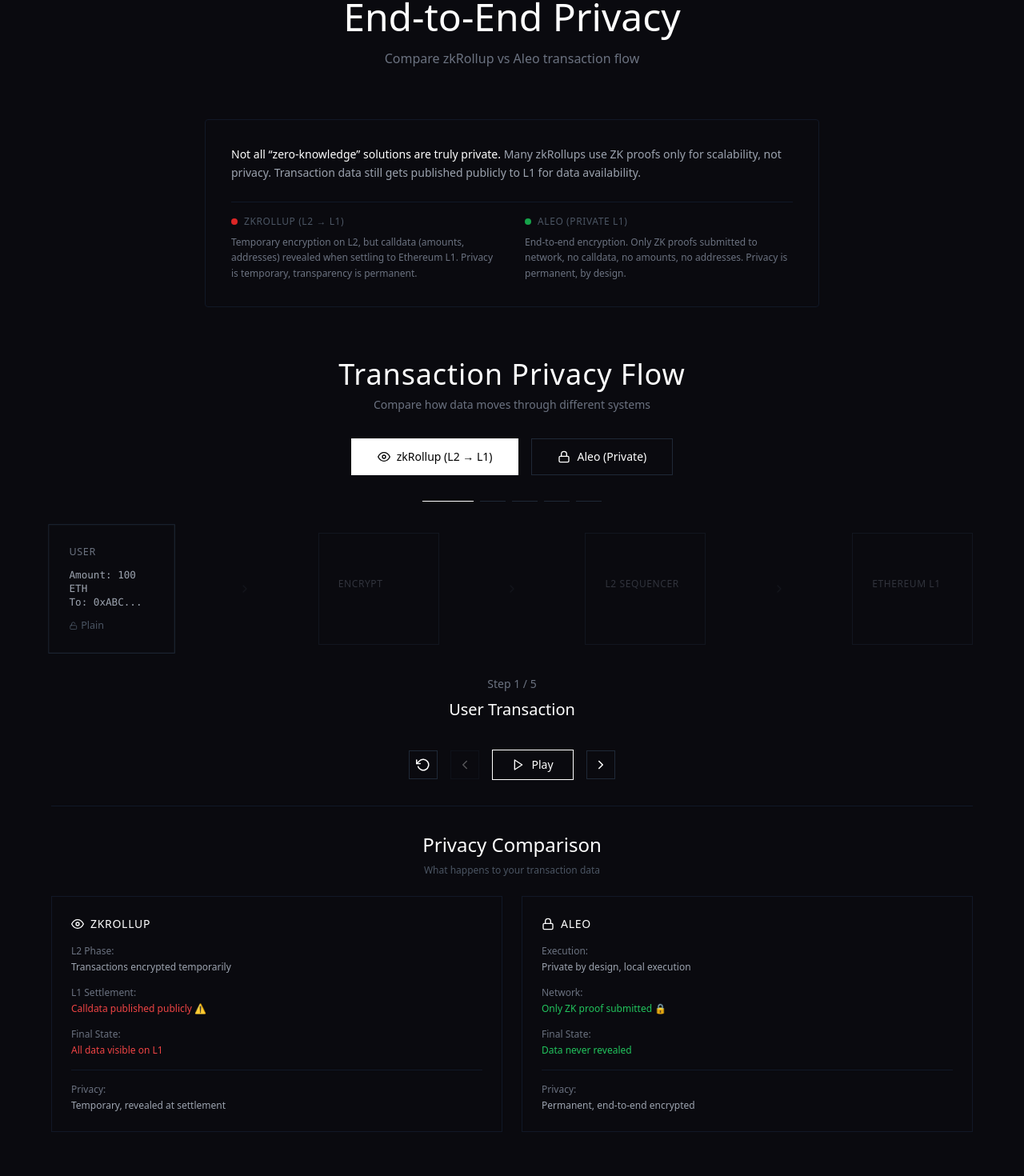
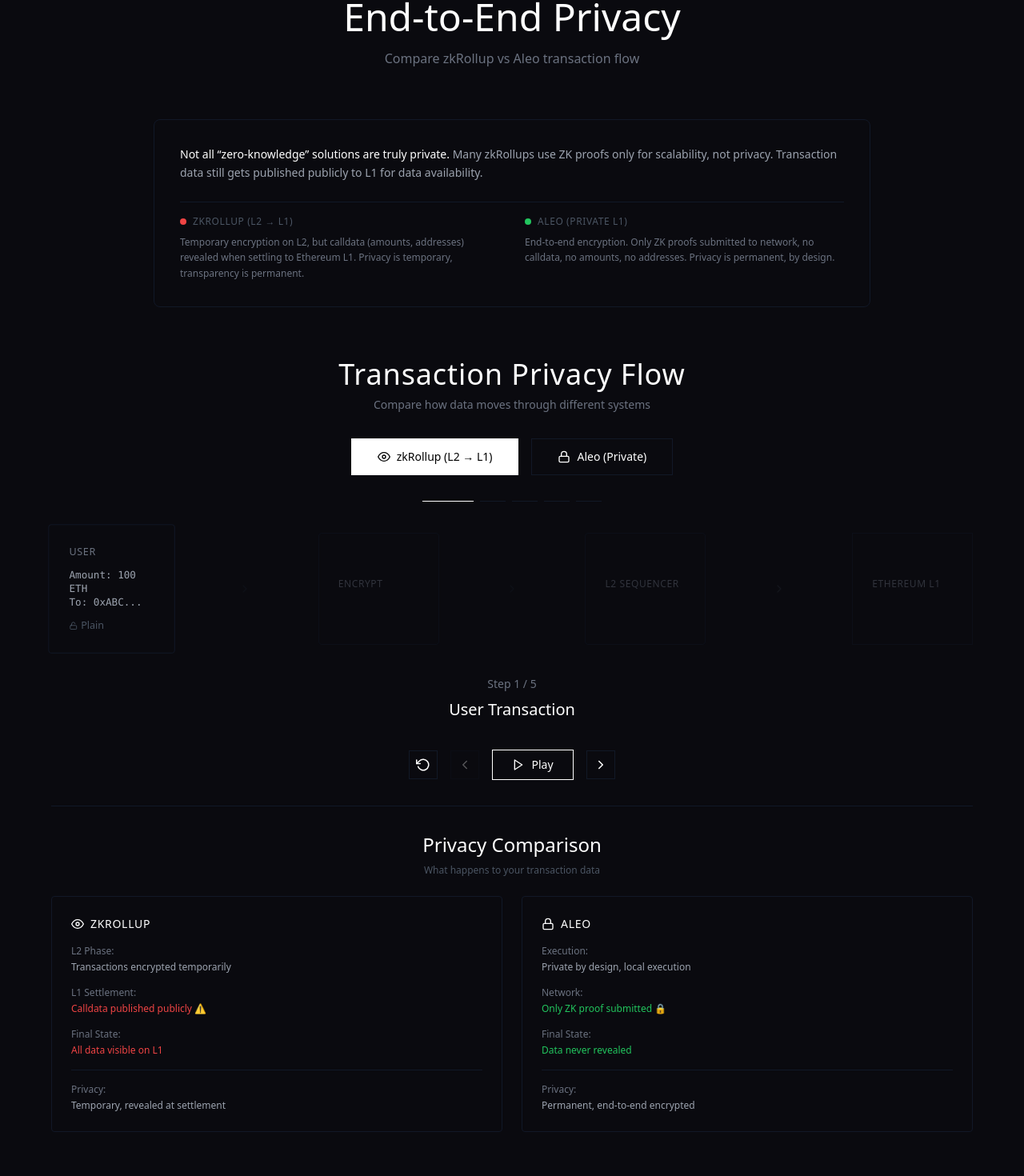
Before and after one commit to 760AnaPY/aleo-site, a React (Vite) app: page / in a window 1280 px wide. Shown: the part 5102-6572 px from the top of the page at 80% size. Built offline with nearby package versions, Linux system fonts and the light colour scheme.

Commit message:
Align PrivacyArchitectureSection and TransactionFlowComparison blocks with requested spec (styling, content)

```diff
--- a/src/components/Hero/PrivacyArchitectureSection.jsx
+++ b/src/components/Hero/PrivacyArchitectureSection.jsx
@@ -14,8 +14,8 @@
           </p>
         </div>
 
-        {/* Info Block */}
-        <div className="max-w-3xl mx-auto mb-12 border border-gray-900 p-8 rounded">
+        {/* Info Block (aligned styling with adjacent sections) */}
+        <div className="max-w-4xl mx-auto mb-12 border border-gray-900 p-8 rounded-lg">
           <div className="space-y-6 text-sm text-gray-400">
             <p className="leading-relaxed">
               <span className="text-white font-light">
@@ -29,7 +29,7 @@
             <div className="grid grid-cols-1 md:grid-cols-2 gap-8 pt-4 border-t border-gray-900">
               <div>
                 <div className="text-xs text-gray-600 uppercase tracking-wider mb-2 flex items-center gap-2">
-                  <span className="w-2 h-2 bg-red-600 rounded-full"></span>
+                  <span className="w-2 h-2 bg-red-500 rounded-full"></span>
                   zkRollup (L2 → L1)
                 </div>
                 <div className="text-xs text-gray-500 leading-relaxed">
@@ -41,7 +41,7 @@
 
               <div>
                 <div className="text-xs text-gray-600 uppercase tracking-wider mb-2 flex items-center gap-2">
-                  <span className="w-2 h-2 bg-green-600 rounded-full"></span>
+                  <span className="w-2 h-2 bg-green-500 rounded-full"></span>
                   Aleo (Private L1)
                 </div>
                 <div className="text-xs text-gray-500 leading-relaxed">
--- a/src/components/Hero/TransactionFlowComparison.jsx
+++ b/src/components/Hero/TransactionFlowComparison.jsx
@@ -54,13 +54,13 @@
         <div className="flex justify-center gap-4 mb-8">
           <button
             onClick={() => switchChain('zkrollup')}
-            className={`px-8 py-3 border transition ${selectedChain==='zkrollup' ? 'border-white bg-white text-black' : 'border-gray-800 hover:border-gray-700'}`}
+            className={`px-8 py-3 border transition ${selectedChain==='zkrollup' ? 'border-white bg-white text-black' : 'border-gray-900 hover:border-gray-800'}`}
           >
             <div className="flex items-center gap-2"><FiEye size={16} /><span className="text-sm">zkRollup (L2 → L1)</span></div>
           </button>
           <button
             onClick={() => switchChain('aleo')}
-            className={`px-8 py-3 border transition ${selectedChain==='aleo' ? 'border-white bg-white text-black' : 'border-gray-800 hover:border-gray-700'}`}
+            className={`px-8 py-3 border transition ${selectedChain==='aleo' ? 'border-white bg-white text-black' : 'border-gray-900 hover:border-gray-800'}`}
           >
             <div className="flex items-center gap-2"><FiLock size={16} /><span className="text-sm">Aleo (Private)</span></div>
           </button>
@@ -68,7 +68,7 @@
 
         <div className="flex items-center justify-center gap-2 mb-8">
           {steps.map((_, idx) => (
-            <div key={idx} className={`h-px transition-all duration-500 ${idx<=step ? 'w-16 bg-white' : 'w-8 bg-gray-800'}`} />
+            <div key={idx} className={`h-px transition-all duration-500 ${idx<=step ? 'w-16 bg-white' : 'w-8 bg-gray-900'}`} />
           ))}
         </div>
 
@@ -76,27 +76,27 @@
           <div className="mb-8">
             <div className="grid grid-cols-7 gap-4 items-center">
               <div className={`transition-all duration-500 ${isActive('user') ? 'opacity-100 scale-105' : 'opacity-40 scale-100'}`}>
-                <div className="border border-gray-800 p-6 min-h-[140px] flex flex-col justify-center">
+                <div className="border border-gray-900 p-6 rounded min-h-[140px] flex flex-col justify-center">
                   <div className="text-xs text-gray-500 uppercase tracking-wider mb-3">User</div>
                   <div className="text-xs text-gray-400 font-mono whitespace-pre-line">{currentStep.data.user || ''}</div>
                   {step>=0 && <div className="mt-3 flex items-center gap-1 text-xs text-gray-600"><FiUnlock size={10}/> Plain</div>}
                 </div>
               </div>
               <div className={`flex justify-center transition-opacity duration-500 ${step>=1 ? 'opacity-100' : 'opacity-20'}`}>
-                <FiChevronRight size={16} className="text-gray-700"/>
+                <FiChevronRight size={16} className="text-gray-800"/>
               </div>
               <div className={`transition-all duration-500 ${isActive('encryption') ? 'opacity-100 scale-105' : 'opacity-40 scale-100'}`}>
-                <div className="border border-gray-800 p-6 min-h-[140px] flex flex-col justify-center">
+                <div className="border border-gray-900 p-6 rounded min-h-[140px] flex flex-col justify-center">
                   <div className="text-xs text-gray-500 uppercase tracking-wider mb-3">Encrypt</div>
                   <div className="text-xs text-gray-400 font-mono whitespace-pre-line">{step>=1 ? '████' : ''}</div>
                   {step>=1 && <div className="mt-3 flex items-center gap-1 text-xs text-gray-600"><FiLock size={10}/> Temp</div>}
                 </div>
               </div>
               <div className={`flex justify-center transition-opacity duration-500 ${step>=2 ? 'opacity-100' : 'opacity-20'}`}>
-                <FiChevronRight size={16} className="text-gray-700"/>
+                <FiChevronRight size={16} className="text-gray-800"/>
               </div>
               <div className={`transition-all duration-500 ${isActive('sequencer') ? 'opacity-100 scale-105' : 'opacity-40 scale-100'}`}>
-                <div className="border border-gray-800 p-6 min-h-[140px] flex flex-col justify-center">
+                <div className="border border-gray-900 p-6 rounded min-h-[140px] flex flex-col justify-center">
                   <div className="text-xs text-gray-500 uppercase tracking-wider mb-3">L2 Sequencer</div>
                   <div className="text-xs text-gray-400 font-mono whitespace-pre-line">{currentStep.data.sequencer || ''}</div>
                 </div>
@@ -105,7 +105,7 @@
                 <FiChevronRight size={16} className="text-gray-700"/>
               </div>
               <div className={`transition-all duration-500 ${isActive('l1') ? 'opacity-100 scale-105' : 'opacity-40 scale-100'}`}>
-                <div className={`border p-6 min-h-[140px] flex flex-col justify-center ${currentStep.data.l1 ? 'border-red-900/50 bg-red-950/10' : 'border-gray-800'}`}>
+                <div className={`border p-6 min-h-[140px] flex flex-col justify-center ${currentStep.data.l1 ? 'border-red-900/50 bg-red-950/10' : 'border-gray-900'}`}>
                   <div className="text-xs text-gray-500 uppercase tracking-wider mb-3">Ethereum L1</div>
                   <div className="text-xs text-gray-400 font-mono whitespace-pre-line">{currentStep.data.l1 || ''}</div>
                 </div>
@@ -116,27 +116,27 @@
           <div className="mb-8">
             <div className="grid grid-cols-5 gap-6 items-center max-w-4xl mx-auto">
               <div className={`transition-all duration-500 ${isActive('user') ? 'opacity-100 scale-105' : 'opacity-40 scale-100'}`}>
-                <div className="border border-gray-800 p-6 min-h-[160px] flex flex-col justify-center">
+                <div className="border border-gray-900 p-6 rounded min-h-[160px] flex flex-col justify-center">
                   <div className="text-xs text-gray-500 uppercase tracking-wider mb-3">User</div>
                   <div className="text-xs text-gray-400 font-mono whitespace-pre-line">{currentStep.data.user || ''}</div>
                   {step>=0 && <div className="mt-3 flex items-center gap-1 text-xs text-gray-600"><FiLock size={10}/> Local</div>}
                 </div>
               </div>
               <div className={`flex justify-center transition-opacity duration-500 ${step>=1 ? 'opacity-100' : 'opacity-20'}`}>
-                <FiChevronRight size={16} className="text-gray-700"/>
+                <FiChevronRight size={16} className="text-gray-800"/>
               </div>
               <div className={`transition-all duration-500 ${isActive('execution') ? 'opacity-100 scale-105' : 'opacity-40 scale-100'}`}>
-                <div className="border border-gray-800 p-6 min-h-[160px] flex flex-col justify-center">
+                <div className="border border-gray-900 p-6 rounded min-h-[160px] flex flex-col justify-center">
                   <div className="text-xs text-gray-500 uppercase tracking-wider mb-3">Execute</div>
                   <div className="text-xs text-gray-400 font-mono whitespace-pre-line">{currentStep.data.execution || ''}</div>
                   {step>=1 && <div className="mt-3 flex items-center gap-1 text-xs text-green-600"><FiLock size={10}/> Private</div>}
                 </div>
               </div>
               <div className={`flex justify-center transition-opacity duration-500 ${step>=3 ? 'opacity-100' : 'opacity-20'}`}>
-                <FiChevronRight size={16} className="text-gray-700"/>
+                <FiChevronRight size={16} className="text-gray-800"/>
               </div>
               <div className={`transition-all duration-500 ${isActive('network') ? 'opacity-100 scale-105' : 'opacity-40 scale-100'}`}>
-                <div className="border border-gray-800 p-6 min-h-[160px] flex flex-col justify-center">
+                <div className="border border-gray-900 p-6 rounded min-h-[160px] flex flex-col justify-center">
                   <div className="text-xs text-gray-500 uppercase tracking-wider mb-3">Aleo Network</div>
                   <div className="text-xs text-gray-400 font-mono whitespace-pre-line">{currentStep.data.network || ''}</div>
                 </div>
@@ -145,7 +145,7 @@
             <div className="grid grid-cols-5 gap-6 mt-8 max-w-4xl mx-auto">
               <div className="col-start-2"></div>
               <div className={`transition-all duration-500 ${isActive('proof') ? 'opacity-100 scale-105' : 'opacity-40 scale-100'}`}>
-                <div className="border border-gray-800 p-6 min-h-[140px] flex flex-col justify-center">
+                <div className="border border-gray-900 p-6 rounded min-h-[140px] flex flex-col justify-center">
                   <div className="text-xs text-gray-500 uppercase tracking-wider mb-3">ZK Proof π</div>
                   <div className="text-xs text-gray-400 font-mono whitespace-pre-line">{currentStep.data.proof || ''}</div>
                 </div>
@@ -160,17 +160,17 @@
         </div>
 
         <div className="flex justify-center items-center gap-4 mb-8">
-          <button onClick={reset} className="p-2 hover:bg-white/5 border border-gray-800 transition" title="Reset">
+          <button onClick={reset} className="p-2 hover:bg-white/5 border border-gray-900 transition" title="Reset">
             <FiRotateCcw size={18} />
           </button>
-          <button onClick={prev} disabled={step===0} className="p-2 hover:bg-white/5 border border-gray-800 transition disabled:opacity-30 disabled:cursor-not-allowed">
+          <button onClick={prev} disabled={step===0} className="p-2 hover:bg-white/5 border border-gray-900 transition disabled:opacity-30 disabled:cursor-not-allowed">
             <FiChevronRight size={18} className="rotate-180" />
           </button>
           <button onClick={playPause} className="px-6 py-2 border border-white hover:bg-white hover:text-black transition flex items-center gap-2">
             {isPlaying ? <FiPause size={16} /> : <FiPlay size={16} />}
             <span className="text-sm">{isPlaying ? 'Pause' : 'Play'}</span>
           </button>
-          <button onClick={next} disabled={step===steps.length-1} className="p-2 hover:bg-white/5 border border-gray-800 transition disabled:opacity-30 disabled:cursor-not-allowed">
+          <button onClick={next} disabled={step===steps.length-1} className="p-2 hover:bg-white/5 border border-gray-900 transition disabled:opacity-30 disabled:cursor-not-allowed">
             <FiChevronRight size={18} />
           </button>
         </div>
@@ -181,7 +181,7 @@
             <p className="text-xs text-gray-600">What happens to your transaction data</p>
           </div>
           <div className="grid grid-cols-1 md:grid-cols-2 gap-6">
-            <div className="border border-gray-900 p-6">
+            <div className="border border-gray-900 p-6 rounded">
               <div className="flex items-center gap-2 mb-4"><FiEye size={16} /><h5 className="text-sm font-light uppercase tracking-wider">zkRollup</h5></div>
               <div className="space-y-4 text-xs text-gray-400">
                 <div><div className="text-gray-500 mb-1">L2 Phase:</div>Transactions encrypted temporarily</div>
@@ -190,7 +190,7 @@
                 <div className="pt-4 border-t border-gray-900"><div className="text-gray-500 mb-1">Privacy:</div>Temporary, revealed at settlement</div>
               </div>
             </div>
-            <div className="border border-gray-900 p-6">
+            <div className="border border-gray-900 p-6 rounded">
               <div className="flex items-center gap-2 mb-4"><FiLock size={16} /><h5 className="text-sm font-light uppercase tracking-wider">Aleo</h5></div>
               <div className="space-y-4 text-xs text-gray-400">
                 <div><div className="text-gray-500 mb-1">Execution:</div>Private by design, local execution</div>
```
